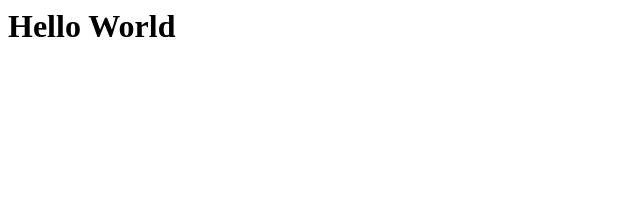
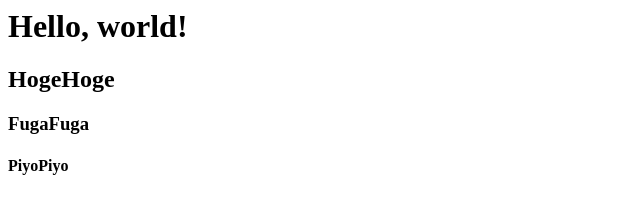
Before and after one commit to youmi-ngs/youmi.ngs.computer, a plain HTML site: page index.html in a window 1280 px wide. Shown: the whole page, without its empty margins (0-640 px from the left). Drawn offline with Linux system fonts and the light colour scheme.

Commit message:
コミットしてみた。

```diff
--- a/index.html
+++ b/index.html
@@ -1,9 +1,12 @@
 <html>
   <head>
     <meta charset="utf-8">
-    <title>Youmi Nagase</title>
+    <title>ウラネプ</title>
   </head>
   <body>
-    <h1>Hello World</h1>
+    <h1>Hello, world!</h1>
+    <h2>HogeHoge</h2>
+    <h3>FugaFuga</h3>
+    <h4>PiyoPiyo</h4>
   </body>
 </html>
```
